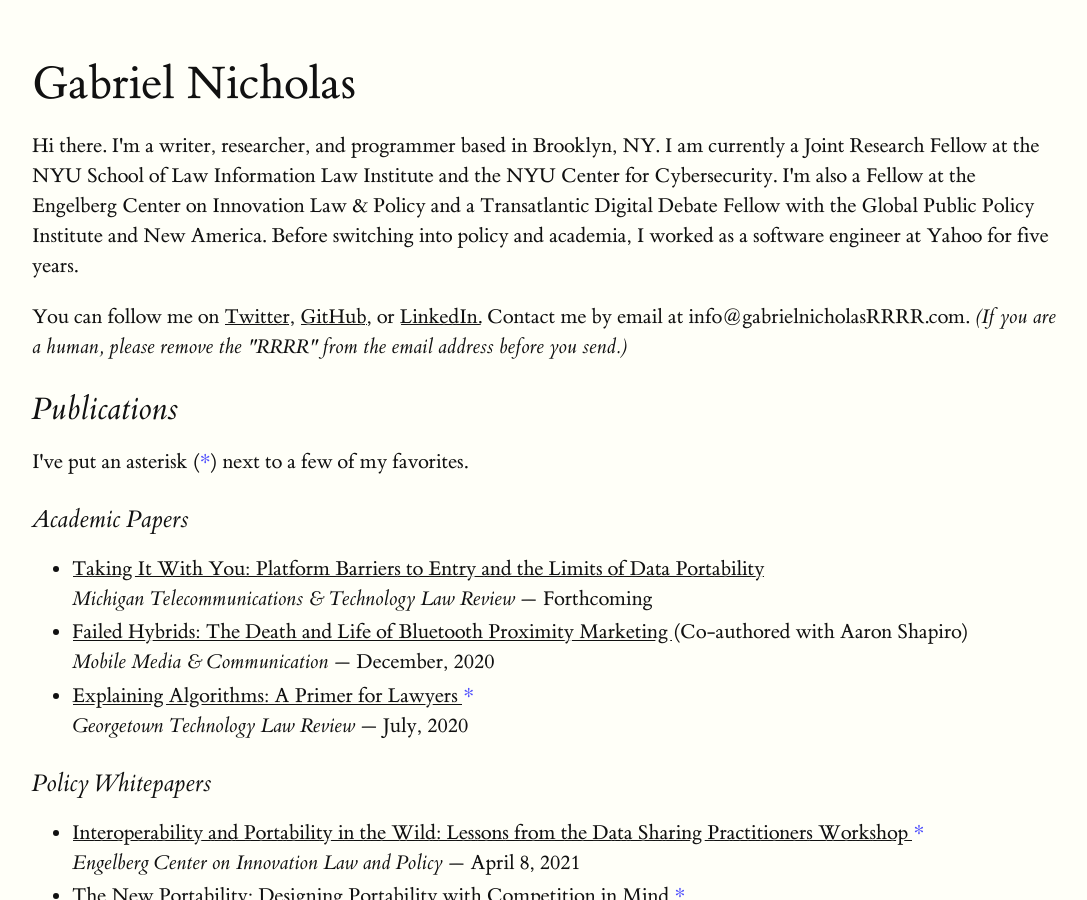
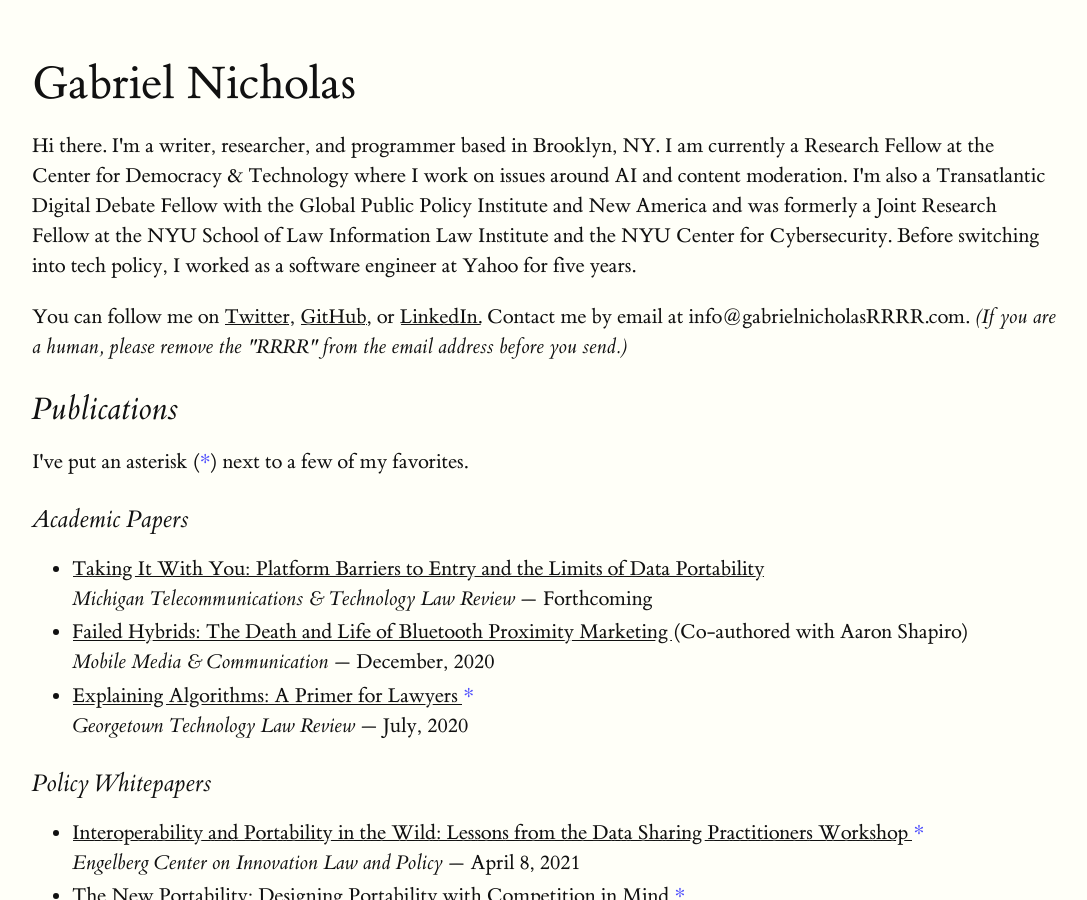
Before and after one commit to gajeam/gajeam.github.io, a Jekyll site: the page built from index.html, in a window 1280 px wide and 900 px high. Shown: the whole window, without its empty margins (96-1183 px from the left). Built offline with Jekyll 4.4.1, drawn with Linux system fonts in a browser that asks for light colours.

Commit message:
Updated bio with CDT.

```diff
--- a/index.html
+++ b/index.html
@@ -6,7 +6,7 @@ fave: <span class="fave">*</span>
 
 ---
 <h1>{{ page.title }}</h1>
-<p>Hi there. I'm a writer, researcher, and programmer based in Brooklyn, NY. I am currently a Joint Research Fellow at the NYU School of Law Information Law Institute and the NYU Center for Cybersecurity. I'm also a Fellow at the Engelberg Center on Innovation Law & Policy and a Transatlantic Digital Debate Fellow with the Global Public Policy Institute and New America. Before switching into policy and academia, I worked as a software engineer at Yahoo for five years.</p>
+<p>Hi there. I'm a writer, researcher, and programmer based in Brooklyn, NY. I am currently a Research Fellow at the Center for Democracy & Technology where I work on issues around AI and content moderation. I'm also a Transatlantic Digital Debate Fellow with the Global Public Policy Institute and New America and was formerly a Joint Research Fellow at the NYU School of Law Information Law Institute and the NYU Center for Cybersecurity. Before switching into tech policy, I worked as a software engineer at Yahoo for five years.</p>
 <p> You can follow me on <a href = {{ site.data.contact.twitter }}>Twitter</a>, <a href = {{ site.data.contact.github }}> GitHub</a>, or <a href = {{ site.data.contact.linkedin}} >LinkedIn.</a> Contact me by email at {{site.data.contact.email}}. <i>(If you are a human, please remove the "RRRR" from the email address before you send.)</i>
 </p>
 <h2>Publications</h2>
```
